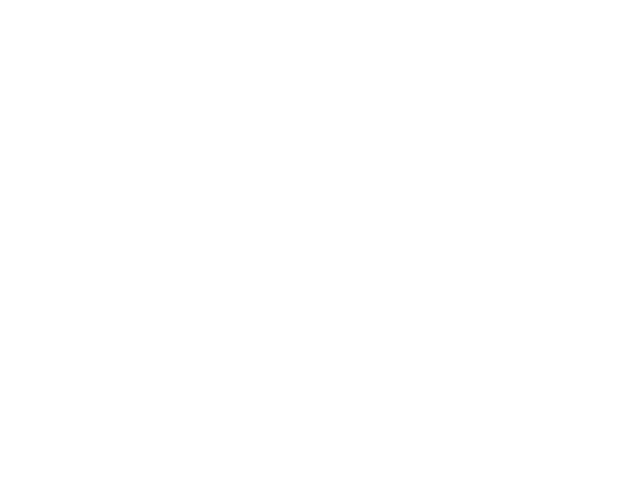
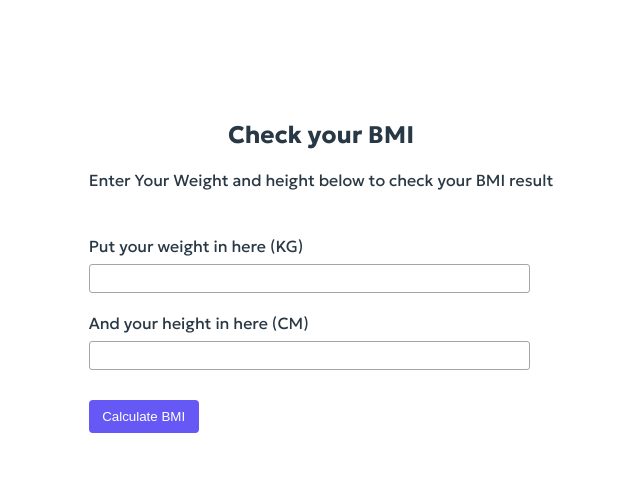
Before and after one commit to tugas-skilvul-viki/tpa2-bmi-calculator, a plain HTML site: page index.html in a window 1280 px wide. Shown: the whole page, without its empty margins (319-959 px from the left). Drawn offline with Linux system fonts and the light colour scheme.

Commit message:
Styling display bmi calculator

```diff
--- a/index.html
+++ b/index.html
@@ -5,7 +5,27 @@
     <meta name="viewport" content="width=device-width, initial-scale=1.0" />
     <link rel="stylesheet" href="style.css" />
     <script src="script.js" defer></script>
-    <title>Document</title>
+    <title>Calculator BMI</title>
   </head>
-  <body></body>
+  <body>
+    <main>
+      <section>
+        <div class="input-form">
+          <form>
+            <div class="header">
+              <h1>Check your BMI</h1>
+              <p>Enter Your Weight and height below to check your BMI result</p>
+            </div>
+            <label for="weight">Put your weight in here (KG)</label>
+            <input type="number" name="weight" id="weight" />
+            <label for="height">And your height in here (CM)</label>
+            <input type="number" name="height" id="height" />
+            <br />
+            <button id="btn-submit" type="submit">Calculate BMI</button>
+            <div id="result"></div>
+          </form>
+        </div>
+      </section>
+    </main>
+  </body>
 </html>
--- a/style.css
+++ b/style.css
@@ -0,0 +1,56 @@
+@import url("https://fonts.googleapis.com/css2?family=Geologica:wght@200;300;400;500;600;700&display=swap");
+body {
+  margin: 0;
+  padding: 0;
+  font-family: "Geologica", sans-serif;
+  color: #293845;
+}
+
+label {
+  margin-top: 10px;
+}
+input {
+  width: 92%;
+  margin-top: 8px;
+  border: 1px solid #a5a5a5;
+  height: 25px;
+  border-radius: 3px;
+  margin-bottom: 10px;
+  color: #a5a5a5;
+  padding-left: 10px;
+}
+
+button {
+  cursor: pointer;
+  width: 110px;
+  padding: 9px 0;
+  background-color: #6558f5;
+  color: #fff;
+  border: transparent;
+  border-radius: 4px;
+}
+
+button:hover {
+  background-color: #584dd2;
+}
+#result {
+  margin-top: 50px;
+}
+.input-form {
+  display: flex;
+  margin-top: 100px;
+  align-items: center;
+  justify-content: center;
+}
+
+.input-form form {
+  display: flex;
+  flex-direction: column;
+  margin: 0 50px;
+}
+.header {
+  margin-bottom: 20px;
+}
+.header h1 {
+  text-align: center;
+}
```
